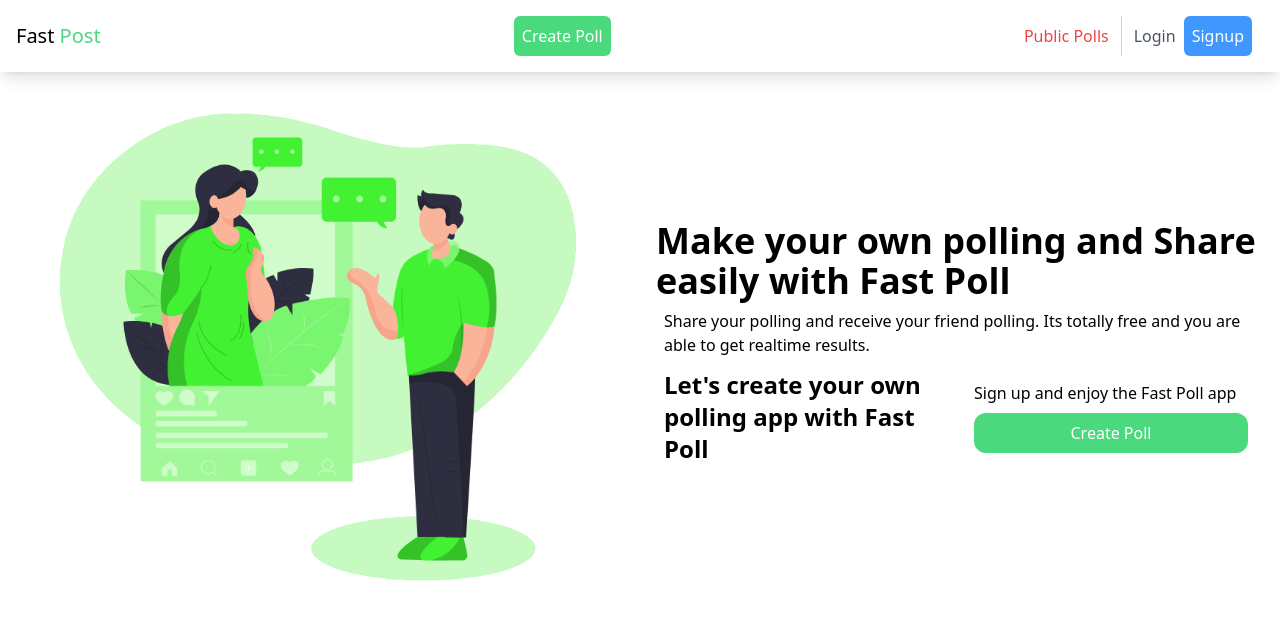
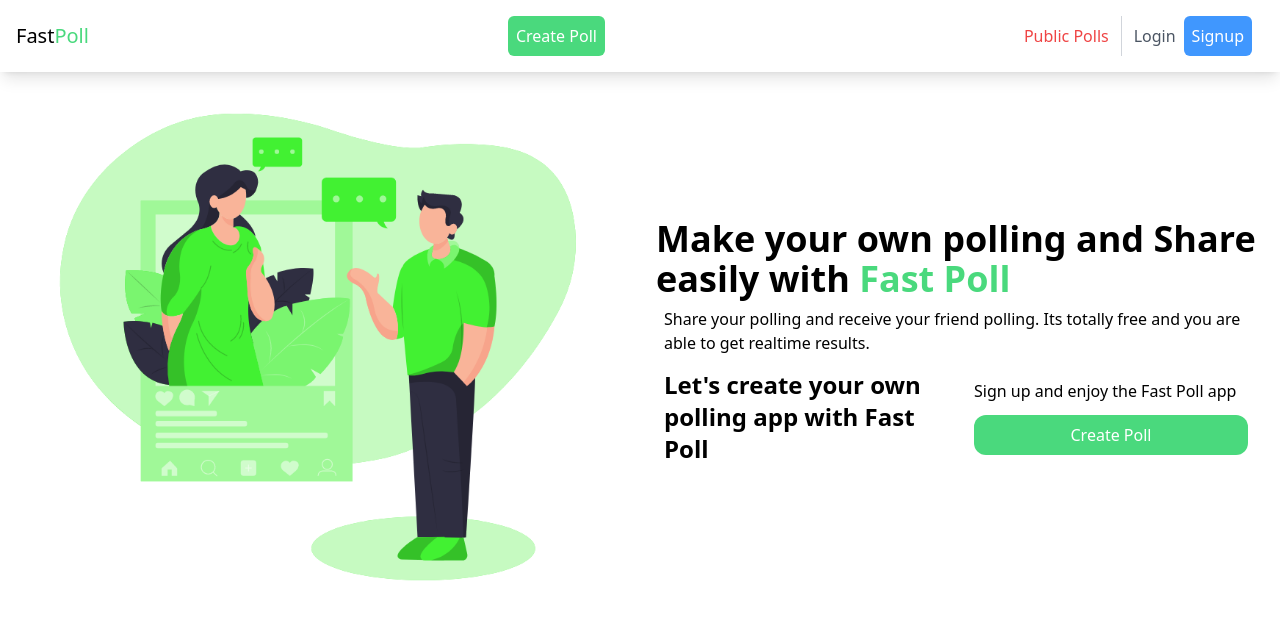
Before and after one commit to samAricha/realtime_poll_system, a Vue app: page / in a window 1280 px wide. Shown: the top 620 px of the page. Built offline with nearby package versions, Linux system fonts and the light colour scheme.

Commit message:
navigation setup

```diff
--- a/src/components/Header.vue
+++ b/src/components/Header.vue
@@ -1,5 +1,5 @@
 <script setup>
-
+import {RouterLink} from "vue-router";
 
 </script>
 
@@ -7,14 +7,14 @@
 <template>
   <header class="flex items-center justify-between p-4 b-white shadow-lg">
     <h1 class="text-xl">
-      Fast <span class="text-[#4ad97d] ">Post</span>
+      Fast<span class="text-[#4ad97d] ">Poll</span>
     </h1>
-    <button class="bg-[#4ad97d] p-2 rounded-md text-white">Create Poll</button>
+    <RouterLink to="/create-poll"><button class="bg-[#4ad97d] p-2 rounded-md text-white">Create Poll</button> </RouterLink>
     <div class="flex items-center justify-evenly space-x-3">
-      <button class="text-red-500">Public Polls</button>
+      <RouterLink to="/public-polls" ><button class="text-red-500">Public Polls</button> </RouterLink>
       <div class="space-x-2 border-l border-gray-300 px-3">
-        <button class="text-gray-600">Login</button>
-        <button class="bg-[#4097fe] text-white p-2 rounded-md">Signup</button>
+        <RouterLink to="/login" ><button class="text-gray-600">Login</button> </RouterLink>
+        <RouterLink to="/signup" ><button class="bg-[#4097fe] text-white p-2 rounded-md"> Signup</button> </RouterLink>
       </div>
     </div>
 
--- a/src/components/Wrapper.vue
+++ b/src/components/Wrapper.vue
@@ -1,4 +1,5 @@
 <script setup>
+import {RouterLink} from "vue-router";
 
 </script>
 
@@ -7,7 +8,7 @@
   <section class="grid md:grid-cols-2 my-6 gap-2 items-center">
     <img src="../assets/poll.png" alt="">
     <div class="p-3">
-      <h1 class="text-4xl font-bold">Make your own polling and Share easily with Fast Poll</h1>
+      <h1 class="text-4xl font-bold">Make your own polling and Share easily with <span class="text-[#4ad97d]">Fast Poll</span></h1>
 
       <div class="p-2 space-y-3">
         <p >Share your polling and receive your friend polling. Its totally free and you
@@ -16,9 +17,8 @@
           <h2 class="text-2xl font-bold">Let's create your own polling app with Fast Poll</h2>
 
           <div class="sm:p-3 space-y-2">
-            <p>Sign up and enjoy the Fast Poll app</p>
-            <button class="bg-[#4ad97d] text-white rounded-xl p-2 w-full">Create Poll</button>
-
+            <p class="mb-3">Sign up and enjoy the Fast Poll app</p>
+            <RouterLink to="/create-poll" > <button class="bg-[#4ad97d] text-white rounded-xl p-2 w-full">Create Poll</button></RouterLink>
           </div>
         </div>
       </div>
--- a/src/main.js
+++ b/src/main.js
@@ -1,10 +1,10 @@
 import { createApp } from 'vue'
 import { createPinia } from 'pinia'
-
 import App from './App.vue'
 import router from './router'
+import './style.css'
 
-import './style.css'
+
 
 const app = createApp(App)
 
--- a/src/router/index.js
+++ b/src/router/index.js
@@ -16,6 +16,27 @@ const router = createRouter({
       // this generates a separate chunk (About.[hash].js) for this route
       // which is lazy-loaded when the route is visited.
       component: () => import('../views/AboutView.vue')
+    },
+    {
+      path: '/login',
+      name: 'Home',
+      component: () => import('../views/Login.vue')
+    },
+    {
+      path: '/signup',
+      name: 'Home',
+      component: () => import('../views/Signup.vue')
+    },
+    {
+      path: '/public-polls',
+      name: 'public-polls',
+      component: () => import('../views/PublicPolls.vue')
+    },
+    {
+      path: '/create-poll',
+      name: 'create-poll',
+      component: () => import('../views/CreatePoll.vue'),
+      meta: {requiresAuth: true}
     }
   ]
 })
--- /dev/null
+++ b/src/views/CreatePoll.vue
@@ -0,0 +1,14 @@
+<script setup>
+
+</script>
+
+<template>
+  <h1>Create Poll</h1>
+
+</template>
+
+
+
+<style scoped>
+
+</style>
--- /dev/null
+++ b/src/views/Login.vue
@@ -0,0 +1,14 @@
+<script setup>
+
+</script>
+
+<template>
+  <h1>Login</h1>
+
+</template>
+
+
+
+<style scoped>
+
+</style>
--- /dev/null
+++ b/src/views/PublicPolls.vue
@@ -0,0 +1,14 @@
+<script setup>
+
+</script>
+
+<template>
+  <h1>Public Polls</h1>
+
+</template>
+
+
+
+<style scoped>
+
+</style>
--- /dev/null
+++ b/src/views/Signup.vue
@@ -0,0 +1,12 @@
+<script setup>
+
+</script>
+
+<template>
+  <h1>Signup view</h1>
+
+</template>
+
+<style scoped>
+
+</style>
```
Also changed, not shown: src/views/ProtectedView.vue (added, +13 -0 lines).
